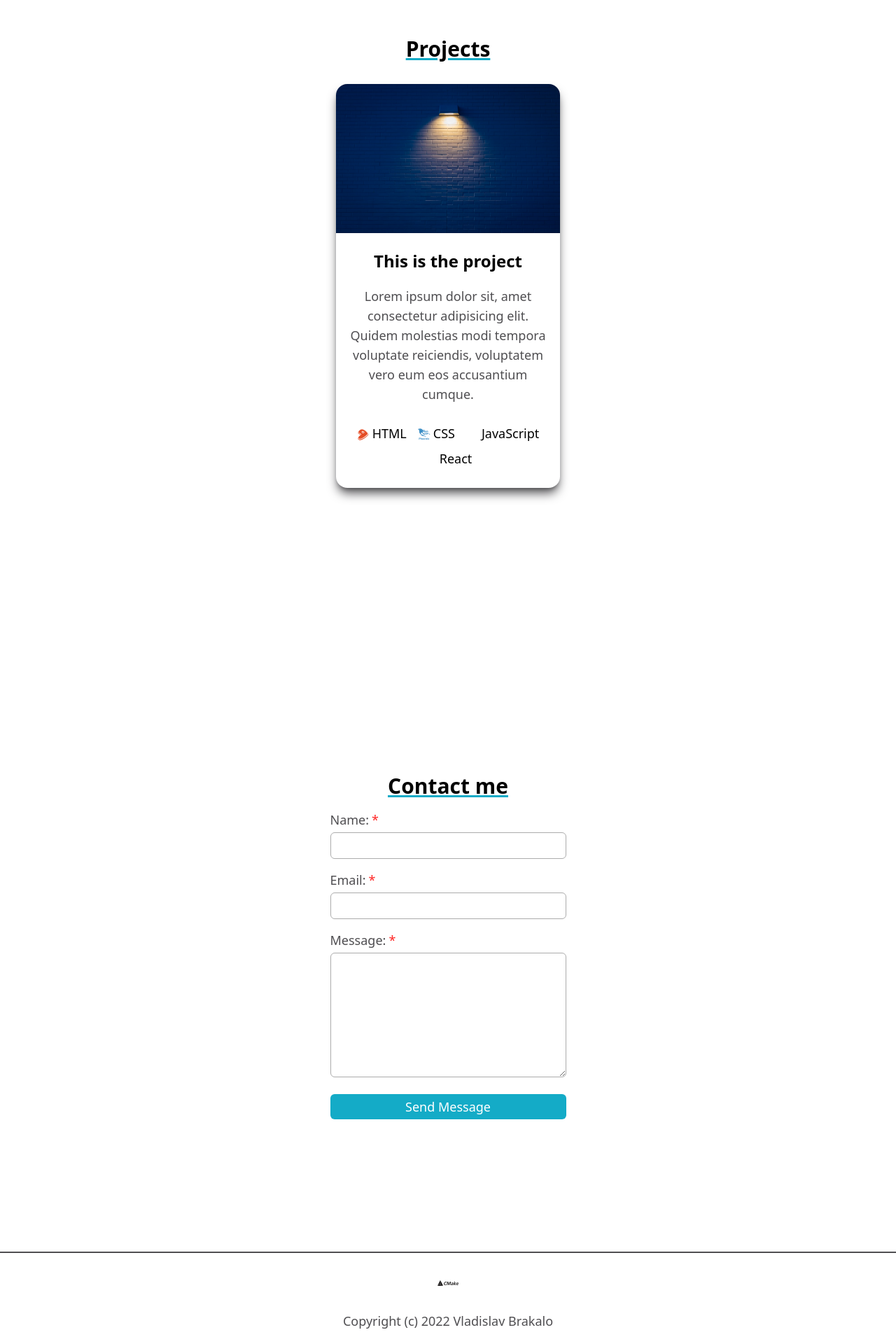
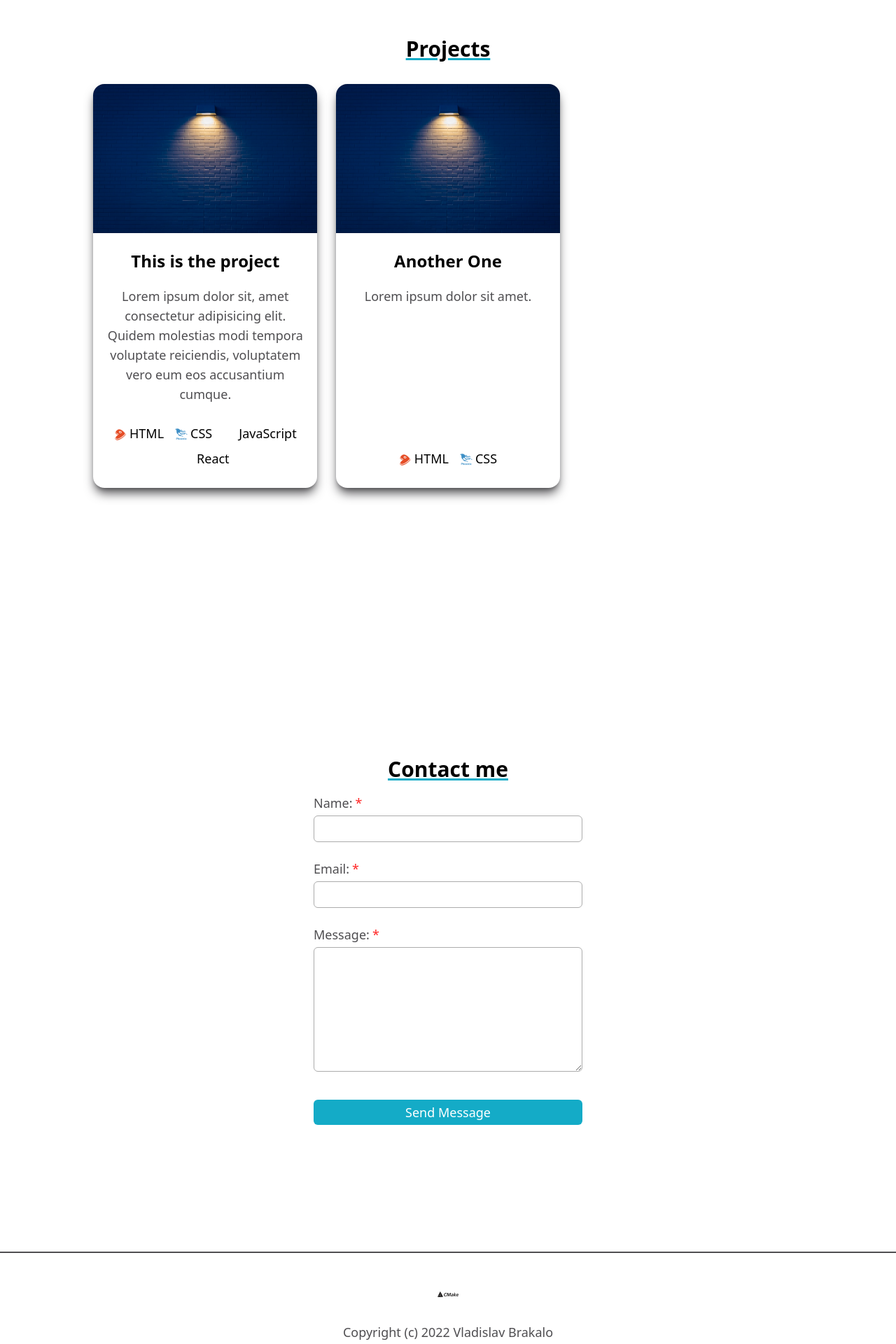
Before and after one commit to VladBrok/personal-site, a React (Vite) app: page / in a window 1280 px wide. Shown: the part 780-2700 px from the top of the page at 70% size. Built offline with nearby package versions, Linux system fonts and the light colour scheme.

Commit message:
Increase overall responsiveness

```diff
--- a/src/components/App.jsx
+++ b/src/components/App.jsx
@@ -21,7 +21,7 @@ export default function App() {
 
   return (
     <>
-      <header className="fixed w-full top-0 left-0 p-2 flex justify-between bg-white shadow-md sm:p-4">
+      <header className="fixed w-full top-0 left-0 p-2 flex justify-between bg-white shadow-md sm:p-4 md:p-5">
         <a className="text-2xl" href="/">
           Vlad<span className="text-blue">Brok</span>
         </a>
@@ -69,14 +69,14 @@ export default function App() {
         </nav>
       </header>
 
-      <main className="mx-6">
+      <main className="mx-6 sm:mx-8 md:mx-14 lg:mx-32">
         <section className="min-h-screen flex items-center">
           <Element name="home">
             <h1 className="font-semibold text-4xl my-4">
               <span className="text-gray text-xl font-normal block">
                 Hi, my name is
               </span>{" "}
-              <span className="decoration-blue underline underline-offset-2">
+              <span className="block decoration-blue underline underline-offset-2 md:mb-6 md:mt-2">
                 Vladislav Brakalo
               </span>
             </h1>
@@ -94,7 +94,8 @@ export default function App() {
               Projects
             </h2>
 
-            <div className="flex flex-col items-center max-w-xs m-auto shadow-lg shadow-gray rounded-2xl">
+            <div className="grid auto-rows-fr gap-4 md:grid-cols-2 xl:grid-cols-3">
+              <div className="flex flex-col items-center max-w-xs m-auto shadow-lg shadow-gray rounded-2xl h-full">
                 <img
                   className="w-full block rounded-t-2xl"
                   src="/public/images/project-placeholder.jpg"
@@ -106,8 +107,8 @@ export default function App() {
                   </h3>
                   <p className="text-gray text-lg mb-6">
                     Lorem ipsum dolor sit, amet consectetur adipisicing elit.
-                  Quidem molestias modi tempora voluptate reiciendis, voluptatem
-                  vero eum eos accusantium cumque.
+                    Quidem molestias modi tempora voluptate reiciendis,
+                    voluptatem vero eum eos accusantium cumque.
                   </p>
                   <div className="flex flex-wrap justify-center mb-6">
                     <div className="flex items-center text-lg mx-2 my-1">
@@ -129,6 +130,32 @@ export default function App() {
                   </div>
                 </div>
               </div>
+              <div className="flex flex-col items-center max-w-xs m-auto shadow-lg shadow-gray rounded-2xl h-full">
+                <img
+                  className="w-full block rounded-t-2xl"
+                  src="/public/images/project-placeholder.jpg"
+                  alt="This is the project"
+                />
+                <div className="mx-4 flex flex-col h-full">
+                  <h3 className="font-semibold text-2xl mb-5 mt-6">
+                    Another One
+                  </h3>
+                  <p className="text-gray text-lg mb-6">
+                    Lorem ipsum dolor sit amet.
+                  </p>
+                  <div className="flex flex-wrap justify-center mb-6 mt-auto">
+                    <div className="flex items-center text-lg mx-2 my-1">
+                      <i className="devicon-html5-plain colored pr-1 pt-1"></i>
+                      <span>HTML</span>
+                    </div>
+                    <div className="flex items-center text-lg mx-2 my-1">
+                      <i className="devicon-css3-plain colored pr-1 pt-1"></i>
+                      <span>CSS</span>
+                    </div>
+                  </div>
+                </div>
+              </div>
+            </div>
           </Element>
         </section>
 
@@ -138,7 +165,7 @@ export default function App() {
               Contact me
             </h2>
             <form
-              className="my-4 text-left text-gray text-lg"
+              className="my-4 text-left text-gray text-lg md:w-96"
               onSubmit={handleSubmit}
             >
               <div>
@@ -149,7 +176,7 @@ export default function App() {
                   </abbr>
                 </label>
                 <input
-                  className="block rounded-md p-1 border mt-1 mb-4 border-lightgray w-full"
+                  className="block rounded-md p-1 border mt-1 mb-4 border-lightgray w-full md:mb-6"
                   type="text"
                   id="name"
                   name="name"
@@ -163,7 +190,7 @@ export default function App() {
                   </abbr>
                 </label>
                 <input
-                  className="block rounded-md p-1 border mt-1 mb-4 border-lightgray w-full"
+                  className="block rounded-md p-1 border mt-1 mb-4 border-lightgray w-full md:mb-6"
                   type="email"
                   id="email"
                   name="email"
@@ -177,7 +204,7 @@ export default function App() {
                   </abbr>
                 </label>
                 <textarea
-                  className="block rounded-md p-1 border mt-1 mb-4 border-lightgray w-full"
+                  className="block rounded-md p-1 border mt-1 mb-4 border-lightgray w-full md:mb-6"
                   name="msg"
                   id="msg"
                   cols="30"
@@ -185,7 +212,7 @@ export default function App() {
                 ></textarea>
               </div>
               <div>
-                <button className="block w-full px-2 py-1 text-white bg-blue rounded-md text-center my-6 hover:[filter:brightness(110%)]">
+                <button className="block w-full px-2 py-1 text-white bg-blue rounded-md text-center my-6 hover:[filter:brightness(110%)] md:my-10">
                   Send Message
                 </button>
               </div>
@@ -194,7 +221,7 @@ export default function App() {
         </section>
       </main>
 
-      <footer className="border-t-[2px] border-gray text-center p-6 mt-6">
+      <footer className="border-t-[2px] border-gray text-center p-6 mt-6 md:p-10">
         {/* dup: devicon container ?*/}
         <div className="flex justify-center">
           {/* dup: devicon ? */}
```
Lines whose indentation alone changed are shown as unchanged.
